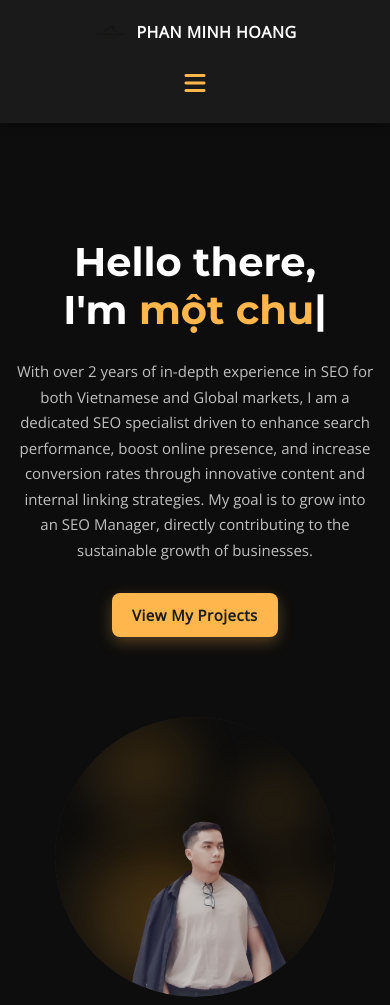
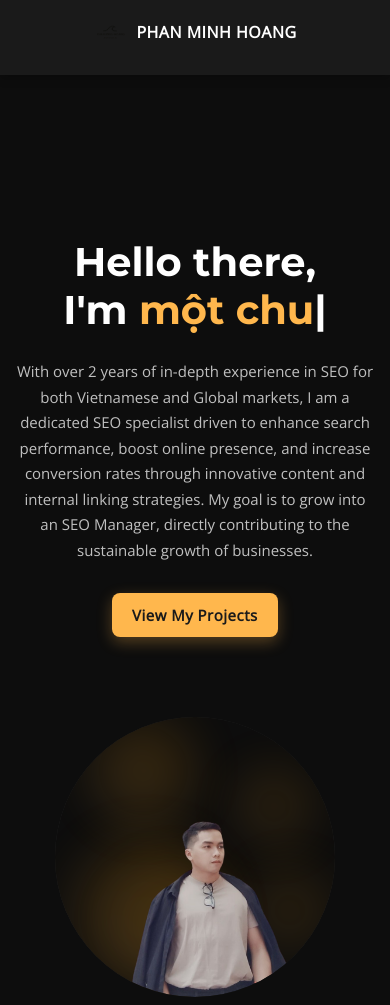
Before and after one commit to phanminhhoang-seo/phanminhhoang-seo.github.io, a plain HTML site: page index-en.html in a window 390 px wide. Shown: the top 1005 px of the page. Drawn offline with nearby package versions, Linux system fonts and the light colour scheme.

Commit message:
Update index-en.html

```diff
--- a/index-en.html
+++ b/index-en.html
@@ -19,9 +19,7 @@
                 <img src="https://raw.githubusercontent.com/phanminhhoang-seo/phanminhhoang-seo.github.io/refs/heads/main/images/logo.png" alt="Portfolio Logo" class="logo-image">
                 <span>PHAN MINH HOANG</span>
             </div>
-            <button class="hamburger" aria-label="Toggle menu">
-            <i class="fas fa-bars"></i>
-        </button>
+
            <nav class="main-nav">
                 <a href="#skills">Skills</a>
                 <a href="#experience">Experience</a>
```
